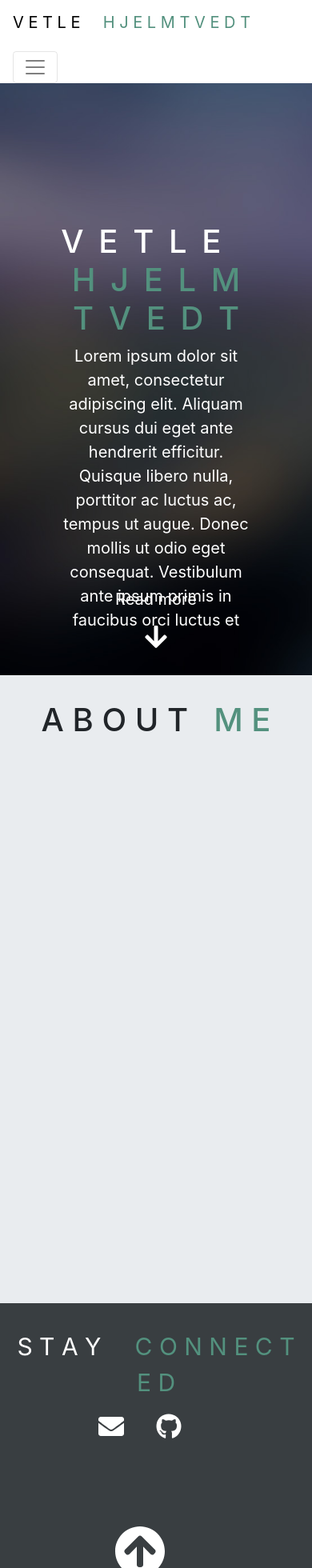
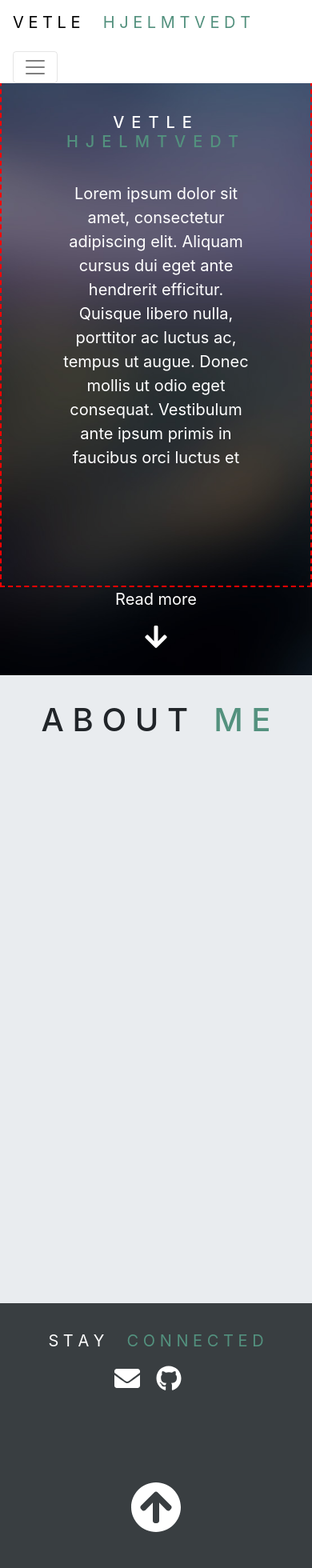
Before and after one commit to vehjelmtvedt/vetle.hjelmtvedt.com, a Next.js app: page / in a window 390 px wide. Shown: the top 1960 px of the page at 80% size. Built offline with nearby package versions, Linux system fonts and the light colour scheme.

Commit message:
intro section made mobile friendly

```diff
--- a/components/Footer.js
+++ b/components/Footer.js
@@ -17,7 +17,7 @@ export default function Footer() {
                     <FontAwesomeIcon className={styles.icons} icon={faEnvelope} size="2x"/>
                     <FontAwesomeIcon icon={["fab", "github"]} className={styles.icons} size="2x"/>
                 </Container>
-                <Link href="/"><FontAwesomeIcon className={styles.icons} icon={faArrowCircleUp} size="4x"/></Link>
+                <Link href="/"><FontAwesomeIcon className={styles.scrollicon} icon={faArrowCircleUp} size="4x"/></Link>
             </Jumbotron>
         </>
     )
--- a/components/Intro.js
+++ b/components/Intro.js
@@ -23,7 +23,7 @@ export default function Intro() {
                 <Jumbotron fluid className={styles.jumbotron}>
                     <Container className={styles.container} style={{display: 'flex', justifyContent: 'center'}}>
                         <div className={styles.textdiv}>
-                          <h1 className={styles.heading}>V E T L E &nbsp;  <span className={styles.secondName}>H J E L M T V E D T</span></h1>
+                          <h1 className={styles.heading}>VETLE <span className={styles.secondName}>HJELMTVEDT</span></h1>
                           <p className={styles.p}>Lorem ipsum dolor sit amet, consectetur adipiscing elit. Aliquam cursus dui eget ante hendrerit efficitur. Quisque libero nulla, porttitor ac luctus ac, tempus ut augue. Donec mollis ut odio eget consequat. Vestibulum ante ipsum primis in faucibus orci luctus et</p>
                         </div>
                     </Container>
--- a/components/footer.module.css
+++ b/components/footer.module.css
@@ -15,10 +15,16 @@
     margin-right: 40px;
 }
 
-.icons:hover {
+.icons:hover, .scrollicon:hover {
     color:#53917E;
     transition: 0.3s ease;
 }
+
+.scrollicon {
+    color:white;
+}
+
+
 
 .secondName {
     color: #53917E;
@@ -28,3 +34,17 @@
     color:white;
     font-size: 30px;
 }
+
+@media only screen and (max-width: 768px) {
+    .p, .secondName {
+        font-size: 20px;
+    }
+
+    .container {
+        height: 70%;
+    }
+
+    .icons {
+        margin-right: 20px;
+    }
+}
--- a/components/intro.module.css
+++ b/components/intro.module.css
@@ -11,6 +11,7 @@
     text-align: center;
     height: 90%;
     width: 100%;
+    border: 2px dashed red;
 }
 
 #p {
@@ -26,7 +27,7 @@
 
 .heading {
     color: white;
-    word-spacing: 8px;
+    letter-spacing: 9px;
 }
 
 .p {
@@ -37,3 +38,14 @@
 .secondName {
     color: #53917E;
 }
+
+@media only screen and (max-width: 768px) {
+    .heading {
+        font-size: 20px;
+        padding-bottom: 30px;
+    }
+
+    .textdiv {
+        margin-top: 30%;
+    }
+}
```
